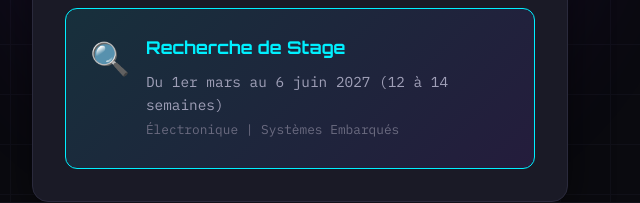
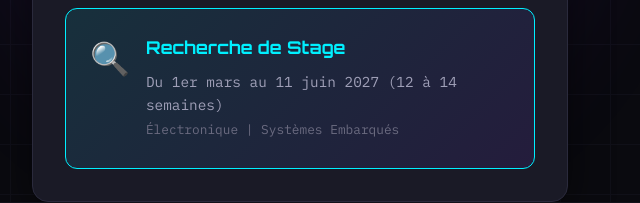
Before and after one commit to qthivand/Portfolio, a website built with Vite: page index.html in a window 1280 px wide. Shown: the part 606-809 px from the top of the page, 640-1280 px from the left. Built offline with nearby package versions, Linux system fonts and the light colour scheme.

Commit message:
Update index.html

```diff
--- a/index.html
+++ b/index.html
@@ -122,7 +122,7 @@
             <div class="alert-icon">🔍</div>
             <div class="alert-content">
               <strong>Recherche de Stage</strong>
-              <p>Du 1er mars au 6 juin 2027 (12 à 14 semaines)</p>
+              <p>Du 1er mars au 11 juin 2027 (12 à 14 semaines)</p>
               <p class="alert-small">Électronique | Systèmes Embarqués</p>
             </div>
           </div>
@@ -706,7 +706,7 @@
         <div class="contact-intro">
           <h3>Recherche de Stage</h3>
           <p class="contact-text">
-            Je suis actuellement à la recherche d'un <strong>stage de 12 à 14 semaines</strong> du <strong>1er mars au 6 juin 2027</strong>
+            Je suis actuellement à la recherche d'un <strong>stage de 12 à 14 semaines</strong> du <strong>1er mars au 11 juin 2027</strong>
             dans le domaine de l'électronique et des systèmes embarqués.
           </p>
           <p class="contact-interests">
```
